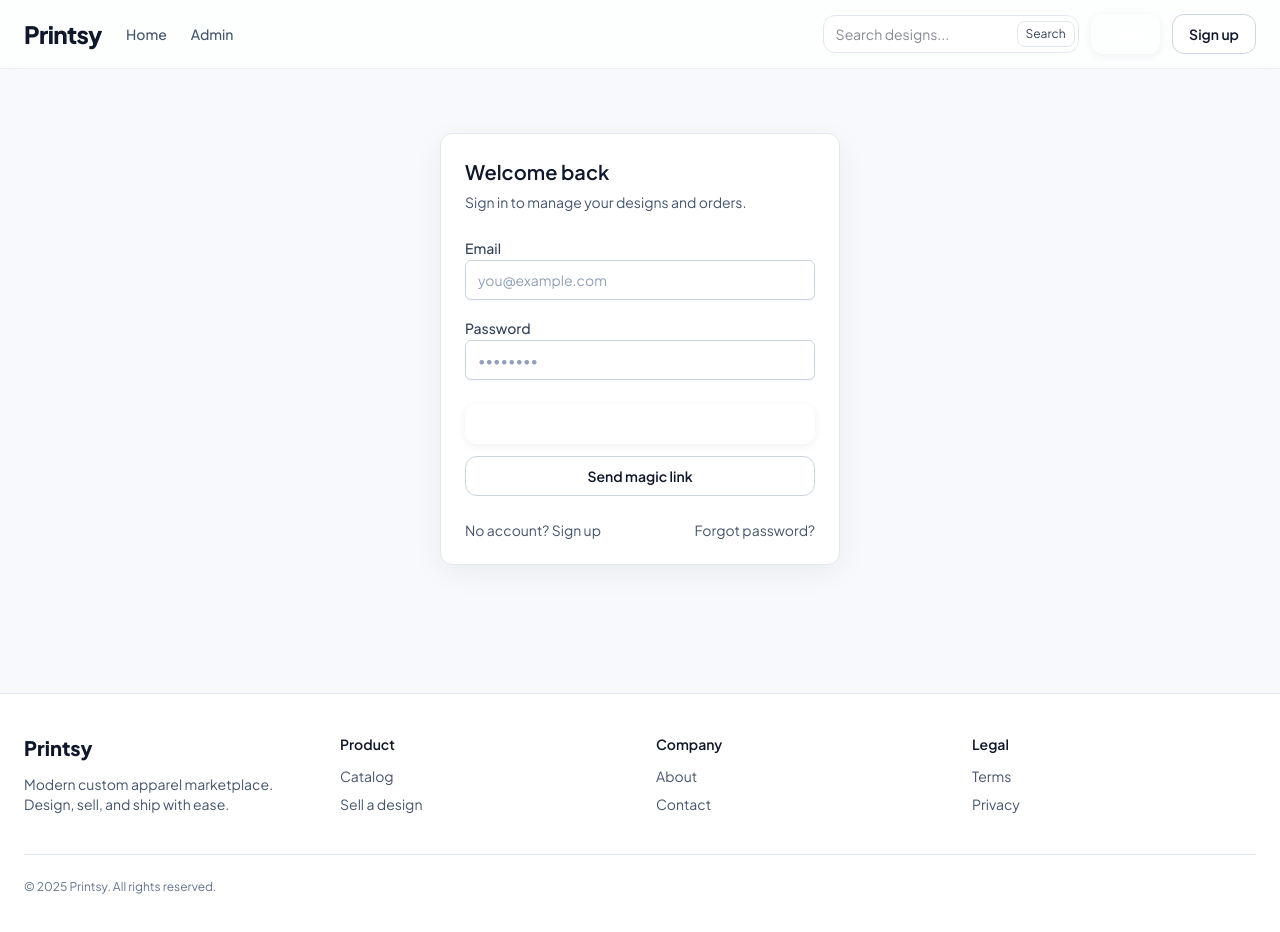
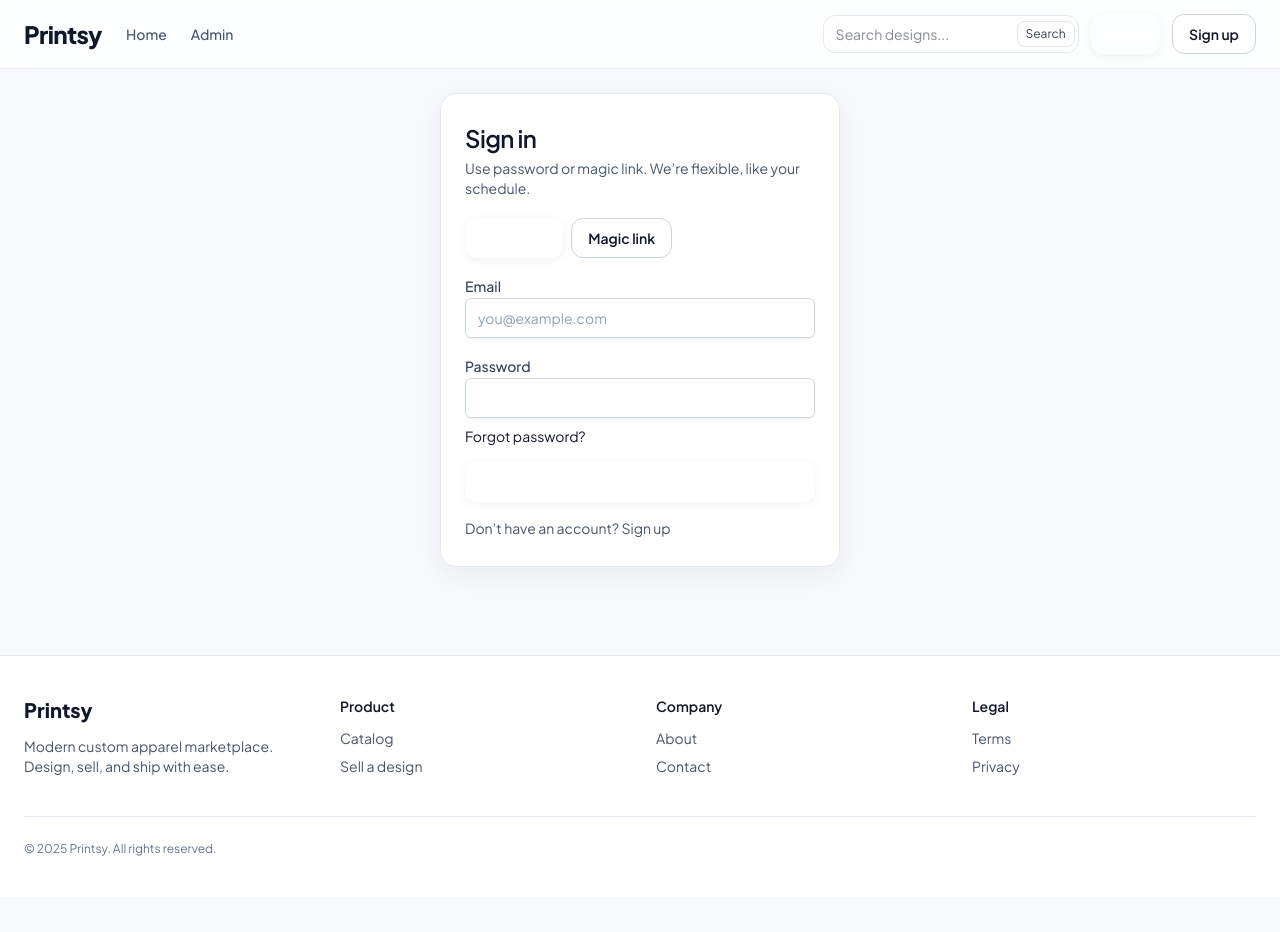
Before and after one commit to JustinLiandy/printsy, a Next.js app: page /auth/sign-in in a window 1280 px wide. Shown: the top 932 px of the page. After the commit the page ends 897 px from the top, so only its background shows below. Built offline with nearby package versions, Linux system fonts and the light colour scheme; no server answers.

Commit message:
feat(auth): full auth flow with sign-in, sign-up, reset password

```diff
--- a/src/app/auth/forgot-password/page.tsx
+++ b/src/app/auth/forgot-password/page.tsx
@@ -1,81 +1,46 @@
 "use client";
 
 import { useState } from "react";
-import Link from "next/link";
-import { z } from "zod";
-import { supabaseBrowser } from "@/lib/supabaseBrowser";
 import AuthFrame from "@/components/AuthFrame";
 import { Input } from "@/components/ui/input";
 import { Label } from "@/components/ui/label";
 import { Button } from "@/components/ui/button";
+import { supabaseBrowser } from "@/lib/supabaseBrowser";
 
-const schema = z.object({ email: z.string().email() });
+const SITE = process.env.NEXT_PUBLIC_SITE_URL!;
 
 export default function ForgotPasswordPage() {
   const supabase = supabaseBrowser();
-  const [loading, setLoading] = useState(false);
-  const [alert, setAlert] = useState<{ type: "error" | "success"; text: string } | null>(null);
+  const [email, setEmail] = useState("");
+  const [busy, setBusy] = useState(false);
+  const [msg, setMsg] = useState<{ type: "error" | "success"; text: string } | null>(null);
 
-  async function onSubmit(e: React.FormEvent<HTMLFormElement>) {
-    e.preventDefault();
-    setAlert(null);
-
-    const form = new FormData(e.currentTarget);
-    const email = String(form.get("email") || "");
-    const parsed = schema.safeParse({ email });
-    if (!parsed.success) {
-      setAlert({ type: "error", text: "Enter a valid email." });
-      return;
-    }
-
-    setLoading(true);
-    const { error } = await supabase.auth.resetPasswordForEmail(parsed.data.email, {
-      redirectTo: `${location.origin}/auth/reset-password`,
+  async function onSend() {
+    setBusy(true); setMsg(null);
+    const { error } = await supabase.auth.resetPasswordForEmail(email, {
+      redirectTo: `${SITE}/auth/reset-password`
     });
-    setLoading(false);
-
-    if (error) setAlert({ type: "error", text: error.message });
-    else setAlert({ type: "success", text: "Reset link sent. Check your email." });
+    if (error) setMsg({ type: "error", text: error.message });
+    else setMsg({ type: "success", text: "Reset email sent. Check your inbox." });
+    setBusy(false);
   }
 
   return (
-    <AuthFrame
-      title="Forgot password"
-      description="We’ll send a secure link to reset it."
-      footer={
-        <span className="text-sm text-slate-600">
-          Remember it?{" "}
-          <Link href="/auth/sign-in" className="text-brand-600 hover:underline">
-            Back to sign in
-          </Link>
-        </span>
-      }
-    >
-      <form className="space-y-4" onSubmit={onSubmit}>
-        {alert && (
-          <div
-            role="alert"
-            className={`rounded-lg border px-3 py-2 text-sm ${
-              alert.type === "error"
-                ? "border-red-200 bg-red-50 text-red-700"
-                : "border-emerald-200 bg-emerald-50 text-emerald-700"
-            }`}
-          >
-            {alert.text}
+    <AuthFrame title="Forgot password" subtitle="We’ll email you a secure reset link.">
+      <div className="space-y-4">
+        <div>
+          <Label htmlFor="email">Email</Label>
+          <Input id="email" type="email" placeholder="you@example.com" value={email} onChange={e => setEmail(e.target.value)} />
+        </div>
+        {msg && (
+          <div className={`rounded-md px-3 py-2 text-sm ${msg.type === "error" ? "bg-rose-50 text-rose-700 border border-rose-200" : "bg-emerald-50 text-emerald-700 border border-emerald-200"}`}>
+            {msg.text}
           </div>
         )}
-
-        <div className="space-y-2">
-          <Label htmlFor="email">Email</Label>
-          <Input id="email" name="email" type="email" placeholder="you@example.com" required />
-        </div>
-
-        <div className="pt-2">
-          <Button type="submit" disabled={loading} className="w-full">
-            {loading ? "Sending..." : "Send reset link"}
-          </Button>
-        </div>
-      </form>
+        <Button className="w-full" disabled={busy} onClick={onSend}>
+          {busy ? "Sending..." : "Send reset link"}
+        </Button>
+      </div>
     </AuthFrame>
   );
 }
--- a/src/app/auth/reset-password/page.tsx
+++ b/src/app/auth/reset-password/page.tsx
@@ -1,115 +1,55 @@
 "use client";
 
 import { useEffect, useState } from "react";
-import Link from "next/link";
-import { z } from "zod";
-import { useRouter } from "next/navigation";
-import { supabaseBrowser } from "@/lib/supabaseBrowser";
+import { useRouter, useSearchParams } from "next/navigation";
 import AuthFrame from "@/components/AuthFrame";
 import { Input } from "@/components/ui/input";
 import { Label } from "@/components/ui/label";
 import { Button } from "@/components/ui/button";
-
-const schema = z.object({
-  password: z.string().min(6, "Password must be at least 6 characters"),
-});
+import { supabaseBrowser } from "@/lib/supabaseBrowser";
 
 export default function ResetPasswordPage() {
+  const supabase = supabaseBrowser();
   const router = useRouter();
-  const supabase = supabaseBrowser();
+  const params = useSearchParams();
+  const [password, setPassword] = useState("");
+  const [busy, setBusy] = useState(false);
+  const [msg, setMsg] = useState<{ type: "error" | "success"; text: string } | null>(null);
+  const [ready, setReady] = useState(false);
 
-  const [canReset, setCanReset] = useState(false);
-  const [loading, setLoading] = useState(false);
-  const [alert, setAlert] = useState<{ type: "error" | "success"; text: string } | null>(null);
+  // Supabase will set a "type=recovery" and a session via cookies after the link
+  useEffect(() => {
+    const type = params.get("type");
+    setReady(type === "recovery" || true); // be lenient; supabase-js handles missing session with an error
+  }, [params]);
 
-  // When arriving from the email link, Supabase fires a PASSWORD_RECOVERY event
-  useEffect(() => {
-    const { data: sub } = supabase.auth.onAuthStateChange((event) => {
-      if (event === "PASSWORD_RECOVERY") setCanReset(true);
-    });
-    // If the session already exists (sometimes Supabase sets it immediately)
-    supabase.auth.getSession().then(({ data }) => {
-      if (data.session) setCanReset(true);
-    });
-    return () => sub.subscription.unsubscribe();
-  }, [supabase]);
-
-  async function onSubmit(e: React.FormEvent<HTMLFormElement>) {
-    e.preventDefault();
-    setAlert(null);
-
-    if (!canReset) {
-      setAlert({
-        type: "error",
-        text: "Recovery session not found. Click the link from your email again.",
-      });
-      return;
+  async function onReset() {
+    setBusy(true); setMsg(null);
+    const { error } = await supabase.auth.updateUser({ password });
+    if (error) setMsg({ type: "error", text: error.message });
+    else {
+      setMsg({ type: "success", text: "Password updated. Redirecting to sign in..." });
+      setTimeout(() => router.push("/auth/sign-in"), 1200);
     }
-
-    const form = new FormData(e.currentTarget);
-    const password = String(form.get("password") || "");
-    const parsed = schema.safeParse({ password });
-    if (!parsed.success) {
-      setAlert({ type: "error", text: parsed.error.issues[0]?.message || "Invalid password." });
-      return;
-    }
-
-    setLoading(true);
-    const { error } = await supabase.auth.updateUser({ password: parsed.data.password });
-    setLoading(false);
-
-    if (error) setAlert({ type: "error", text: error.message });
-    else {
-      setAlert({ type: "success", text: "Password updated. Redirecting to sign in..." });
-      setTimeout(() => router.replace("/auth/sign-in"), 1200);
-    }
+    setBusy(false);
   }
 
   return (
-    <AuthFrame
-      title="Reset password"
-      description="Enter your new password."
-      footer={
-        <span className="text-sm text-slate-600">
-          Done already?{" "}
-          <Link href="/auth/sign-in" className="text-brand-600 hover:underline">
-            Back to sign in
-          </Link>
-        </span>
-      }
-    >
-      <form className="space-y-4" onSubmit={onSubmit}>
-        {alert && (
-          <div
-            role="alert"
-            className={`rounded-lg border px-3 py-2 text-sm ${
-              alert.type === "error"
-                ? "border-red-200 bg-red-50 text-red-700"
-                : "border-emerald-200 bg-emerald-50 text-emerald-700"
-            }`}
-          >
-            {alert.text}
+    <AuthFrame title="Set a new password" subtitle="Make it strong, not guessable.">
+      <div className="space-y-4">
+        <div>
+          <Label htmlFor="password">New password</Label>
+          <Input id="password" type="password" value={password} onChange={e => setPassword(e.target.value)} />
+        </div>
+        {msg && (
+          <div className={`rounded-md px-3 py-2 text-sm ${msg.type === "error" ? "bg-rose-50 text-rose-700 border border-rose-200" : "bg-emerald-50 text-emerald-700 border border-emerald-200"}`}>
+            {msg.text}
           </div>
         )}
-
-        {!canReset ? (
-          <p className="text-sm text-slate-600">
-            Waiting for a valid recovery session… open the link from your email again if this
-            doesn’t switch within a few seconds.
-          </p>
-        ) : null}
-
-        <div className="space-y-2">
-          <Label htmlFor="password">New password</Label>
-          <Input id="password" name="password" type="password" placeholder="••••••••" required />
-        </div>
-
-        <div className="pt-2">
-          <Button type="submit" disabled={loading || !canReset} className="w-full">
-            {loading ? "Updating…" : "Update password"}
-          </Button>
-        </div>
-      </form>
+        <Button className="w-full" disabled={busy || !ready} onClick={onReset}>
+          {busy ? "Updating..." : "Update password"}
+        </Button>
+      </div>
     </AuthFrame>
   );
 }
--- a/src/app/auth/sign-in/page.tsx
+++ b/src/app/auth/sign-in/page.tsx
@@ -2,121 +2,86 @@
 
 import { useState } from "react";
 import Link from "next/link";
-import { useRouter } from "next/navigation";
-import { z } from "zod";
-import { supabaseBrowser } from "@/lib/supabaseBrowser";
-import  AuthFrame from "@/components/AuthFrame";
+import AuthFrame from "@/components/AuthFrame";
 import { Input } from "@/components/ui/input";
 import { Label } from "@/components/ui/label";
 import { Button } from "@/components/ui/button";
+import { supabaseBrowser } from "@/lib/supabaseBrowser";
 
-const schema = z.object({
-  email: z.string().email(),
-  password: z.string().min(6),
-});
+const SITE = process.env.NEXT_PUBLIC_SITE_URL!;
 
 export default function SignInPage() {
-  const router = useRouter();
   const supabase = supabaseBrowser();
+  const [mode, setMode] = useState<"password" | "magic">("password");
+  const [email, setEmail] = useState("");
+  const [password, setPassword] = useState("");
+  const [busy, setBusy] = useState(false);
+  const [msg, setMsg] = useState<{ type: "error" | "success"; text: string } | null>(null);
 
-  const [loading, setLoading] = useState(false);
-  const [alert, setAlert] = useState<{ type: "error" | "success"; text: string } | null>(null);
-
-  async function onSubmit(e: React.FormEvent<HTMLFormElement>) {
-    e.preventDefault();
-    setAlert(null);
-
-    const form = new FormData(e.currentTarget);
-    const values = {
-      email: String(form.get("email") || ""),
-      password: String(form.get("password") || ""),
-    };
-
-    const parsed = schema.safeParse(values);
-    if (!parsed.success) {
-      setAlert({ type: "error", text: "Please enter a valid email and password." });
-      return;
-    }
-
-    setLoading(true);
-    const { error } = await supabase.auth.signInWithPassword(parsed.data);
-    setLoading(false);
-
-    if (error) {
-      setAlert({ type: "error", text: error.message });
-      return;
-    }
-    router.replace("/seller");
+  async function doPassword() {
+    setBusy(true); setMsg(null);
+    const { error } = await supabase.auth.signInWithPassword({ email, password });
+    if (error) setMsg({ type: "error", text: error.message });
+    else setMsg({ type: "success", text: "Signed in. Redirecting..." });
+    setBusy(false);
   }
 
-  async function signInWithMagic(e: React.MouseEvent<HTMLButtonElement>) {
-    e.preventDefault();
-    setAlert(null);
-
-    const emailInput = document.getElementById("email") as HTMLInputElement | null;
-    if (!emailInput?.value) {
-      setAlert({ type: "error", text: "Enter your email first, then use magic link." });
-      return;
-    }
+  async function doMagic() {
+    setBusy(true); setMsg(null);
     const { error } = await supabase.auth.signInWithOtp({
-      email: emailInput.value,
-      options: { emailRedirectTo: `${location.origin}/auth/callback` },
+      email,
+      options: { emailRedirectTo: `${SITE}/auth/callback` }
     });
-    if (error) setAlert({ type: "error", text: error.message });
-    else setAlert({ type: "success", text: "Magic link sent. Check your email." });
+    if (error) setMsg({ type: "error", text: error.message });
+    else setMsg({ type: "success", text: "Magic link sent. Check your email." });
+    setBusy(false);
   }
 
   return (
     <AuthFrame
-      title="Welcome back"
-      description="Sign in to manage your designs and orders."
-      footer={
-        <>
-          <span className="text-sm text-slate-600">
-            No account?{" "}
-            <Link className="text-brand-600 hover:underline" href="/auth/sign-up">
-              Sign up
-            </Link>
-          </span>
-          <Link className="text-sm text-slate-600 hover:underline" href="/auth/forgot-password">
-            Forgot password?
-          </Link>
-        </>
-      }
+      title="Sign in"
+      subtitle="Use password or magic link. We’re flexible, like your schedule."
     >
-      <form className="space-y-4" onSubmit={onSubmit}>
-        {alert && (
-          <div
-            role="alert"
-            className={`rounded-lg border px-3 py-2 text-sm ${
-              alert.type === "error"
-                ? "border-red-200 bg-red-50 text-red-700"
-                : "border-emerald-200 bg-emerald-50 text-emerald-700"
-            }`}
-          >
-            {alert.text}
+      <div className="mb-4 flex gap-2">
+        <Button type="button" variant={mode === "password" ? "default" : "outline"} onClick={() => setMode("password")}>
+          Password
+        </Button>
+        <Button type="button" variant={mode === "magic" ? "default" : "outline"} onClick={() => setMode("magic")}>
+          Magic link
+        </Button>
+      </div>
+
+      <div className="space-y-4">
+        <div>
+          <Label htmlFor="email">Email</Label>
+          <Input id="email" type="email" placeholder="you@example.com" value={email} onChange={e => setEmail(e.target.value)} />
+        </div>
+
+        {mode === "password" && (
+          <div>
+            <Label htmlFor="password">Password</Label>
+            <Input id="password" type="password" value={password} onChange={e => setPassword(e.target.value)} />
+            <div className="mt-2 text-sm">
+              <Link className="text-brand-600 hover:underline" href="/auth/forgot-password">Forgot password?</Link>
+            </div>
           </div>
         )}
 
-        <div className="space-y-2">
-          <Label htmlFor="email">Email</Label>
-          <Input id="email" name="email" type="email" placeholder="you@example.com" required />
-        </div>
+        {msg && (
+          <div className={`rounded-md px-3 py-2 text-sm ${msg.type === "error" ? "bg-rose-50 text-rose-700 border border-rose-200" : "bg-emerald-50 text-emerald-700 border border-emerald-200"}`}>
+            {msg.text}
+          </div>
+        )}
 
-        <div className="space-y-2">
-          <Label htmlFor="password">Password</Label>
-          <Input id="password" name="password" type="password" placeholder="••••••••" required />
-        </div>
+        <Button className="w-full" disabled={busy} onClick={mode === "password" ? doPassword : doMagic}>
+          {busy ? "Working..." : mode === "password" ? "Sign in" : "Send magic link"}
+        </Button>
 
-        <div className="flex flex-col gap-3 pt-2">
-          <Button type="submit" disabled={loading}>
-            {loading ? "Signing in..." : "Sign in"}
-          </Button>
-          <Button type="button" variant="outline" onClick={signInWithMagic}>
-            Send magic link
-          </Button>
-        </div>
-      </form>
+        <p className="text-sm text-slate-600">
+          Don’t have an account?{" "}
+          <Link className="text-brand-600 hover:underline" href="/auth/sign-up">Sign up</Link>
+        </p>
+      </div>
     </AuthFrame>
   );
 }
--- a/src/app/auth/sign-up/page.tsx
+++ b/src/app/auth/sign-up/page.tsx
@@ -2,107 +2,86 @@
 
 import { useState } from "react";
 import Link from "next/link";
-import { z } from "zod";
-import { supabaseBrowser } from "@/lib/supabaseBrowser";
 import AuthFrame from "@/components/AuthFrame";
 import { Input } from "@/components/ui/input";
 import { Label } from "@/components/ui/label";
 import { Button } from "@/components/ui/button";
+import { supabaseBrowser } from "@/lib/supabaseBrowser";
 
-const schema = z.object({
-  email: z.string().email(),
-  password: z.string().min(6, "Password must be at least 6 characters"),
-});
+const SITE = process.env.NEXT_PUBLIC_SITE_URL!;
 
-export default function SignUpPage() {
+export default function SignInPage() {
   const supabase = supabaseBrowser();
-  const [loading, setLoading] = useState(false);
-  const [alert, setAlert] = useState<{ type: "error" | "success"; text: string } | null>(null);
+  const [mode, setMode] = useState<"password" | "magic">("password");
+  const [email, setEmail] = useState("");
+  const [password, setPassword] = useState("");
+  const [busy, setBusy] = useState(false);
+  const [msg, setMsg] = useState<{ type: "error" | "success"; text: string } | null>(null);
 
-  async function onSubmit(e: React.FormEvent<HTMLFormElement>) {
-    e.preventDefault();
-    setAlert(null);
+  async function doPassword() {
+    setBusy(true); setMsg(null);
+    const { error } = await supabase.auth.signInWithPassword({ email, password });
+    if (error) setMsg({ type: "error", text: error.message });
+    else setMsg({ type: "success", text: "Signed in. Redirecting..." });
+    setBusy(false);
+  }
 
-    const form = new FormData(e.currentTarget);
-    const values = {
-      email: String(form.get("email") || ""),
-      password: String(form.get("password") || ""),
-    };
-    const parsed = schema.safeParse(values);
-    if (!parsed.success) {
-      setAlert({ type: "error", text: parsed.error.issues[0]?.message || "Invalid inputs." });
-      return;
-    }
-
-    setLoading(true);
-    const { data, error } = await supabase.auth.signUp({
-      email: parsed.data.email,
-      password: parsed.data.password,
-      options: { emailRedirectTo: `${location.origin}/auth/callback` },
+  async function doMagic() {
+    setBusy(true); setMsg(null);
+    const { error } = await supabase.auth.signInWithOtp({
+      email,
+      options: { emailRedirectTo: `${SITE}/auth/callback` }
     });
-    setLoading(false);
-
-    if (error) {
-      setAlert({ type: "error", text: error.message });
-      return;
-    }
-
-    // If email confirmations are ON: no session yet → tell them to verify
-    if (!data.session) {
-      setAlert({
-        type: "success",
-        text: "Account created. Check your email to verify, then sign in.",
-      });
-    } else {
-      // If confirmations are OFF: you'll have a session → optional redirect
-      setAlert({ type: "success", text: "Signed up. Redirecting..." });
-      // router.replace("/seller"); // uncomment if you disabled confirmations for dev
-    }
+    if (error) setMsg({ type: "error", text: error.message });
+    else setMsg({ type: "success", text: "Magic link sent. Check your email." });
+    setBusy(false);
   }
 
   return (
     <AuthFrame
-      title="Create your account"
-      description="Start selling your designs in minutes."
-      footer={
-        <span className="text-sm text-slate-600">
-          Already have an account?{" "}
-          <Link href="/auth/sign-in" className="text-brand-600 hover:underline">
-            Sign in
-          </Link>
-        </span>
-      }
+      title="Sign in"
+      subtitle="Use password or magic link. We’re flexible, like your schedule."
     >
-      <form className="space-y-4" onSubmit={onSubmit}>
-        {alert && (
-          <div
-            role="alert"
-            className={`rounded-lg border px-3 py-2 text-sm ${
-              alert.type === "error"
-                ? "border-red-200 bg-red-50 text-red-700"
-                : "border-emerald-200 bg-emerald-50 text-emerald-700"
-            }`}
-          >
-            {alert.text}
+      <div className="mb-4 flex gap-2">
+        <Button type="button" variant={mode === "password" ? "default" : "outline"} onClick={() => setMode("password")}>
+          Password
+        </Button>
+        <Button type="button" variant={mode === "magic" ? "default" : "outline"} onClick={() => setMode("magic")}>
+          Magic link
+        </Button>
+      </div>
+
+      <div className="space-y-4">
+        <div>
+          <Label htmlFor="email">Email</Label>
+          <Input id="email" type="email" placeholder="you@example.com" value={email} onChange={e => setEmail(e.target.value)} />
+        </div>
+
+        {mode === "password" && (
+          <div>
+            <Label htmlFor="password">Password</Label>
+            <Input id="password" type="password" value={password} onChange={e => setPassword(e.target.value)} />
+            <div className="mt-2 text-sm">
+              <Link className="text-brand-600 hover:underline" href="/auth/forgot-password">Forgot password?</Link>
+            </div>
           </div>
         )}
 
-        <div className="space-y-2">
-          <Label htmlFor="email">Email</Label>
-          <Input id="email" name="email" type="email" placeholder="you@example.com" required />
-        </div>
+        {msg && (
+          <div className={`rounded-md px-3 py-2 text-sm ${msg.type === "error" ? "bg-rose-50 text-rose-700 border border-rose-200" : "bg-emerald-50 text-emerald-700 border border-emerald-200"}`}>
+            {msg.text}
+          </div>
+        )}
 
-        <div className="space-y-2">
-          <Label htmlFor="password">Password</Label>
-          <Input id="password" name="password" type="password" placeholder="••••••••" required />
-        </div>
+        <Button className="w-full" disabled={busy} onClick={mode === "password" ? doPassword : doMagic}>
+          {busy ? "Working..." : mode === "password" ? "Sign in" : "Send magic link"}
+        </Button>
 
-        <div className="pt-2">
-          <Button type="submit" disabled={loading} className="w-full">
-            {loading ? "Creating..." : "Create account"}
-          </Button>
-        </div>
-      </form>
+        <p className="text-sm text-slate-600">
+          Don’t have an account?{" "}
+          <Link className="text-brand-600 hover:underline" href="/auth/sign-up">Sign up</Link>
+        </p>
+      </div>
     </AuthFrame>
   );
 }
--- a/src/components/AuthFrame.tsx
+++ b/src/components/AuthFrame.tsx
@@ -1,36 +1,32 @@
 "use client";
 
-import { Card, CardHeader, CardTitle, CardDescription, CardContent, CardFooter } from "@/components/ui/card";
+import { ReactNode } from "react";
 import { cn } from "@/lib/utils";
 
-export default function AuthFrame({
+export function AuthFrame({
   title,
-  description,
-  footer,
+  subtitle,
   children,
   className,
 }: {
   title: string;
-  description?: string;
-  footer?: React.ReactNode;
-  children: React.ReactNode;
+  subtitle?: string;
+  children: ReactNode;
   className?: string;
 }) {
   return (
-    <div className="mx-auto flex min-h-[70vh] max-w-md items-center p-6">
-      <Card className={cn("w-full shadow-card border-slate-200 bg-white", className)}>
-        <CardHeader>
-          <CardTitle className="text-xl text-slate-900">{title}</CardTitle>
-          {description ? (
-            <CardDescription className="text-slate-600">{description}</CardDescription>
-          ) : null}
-        </CardHeader>
-        <CardContent>{children}</CardContent>
-        {footer ? <CardFooter className="justify-between">{footer}</CardFooter> : null}
-      </Card>
+    <div className="mx-auto max-w-md p-6">
+      <div
+        className={cn(
+          "rounded-2xl border border-slate-200 bg-white/90 shadow-card backdrop-blur",
+          "px-6 py-7"
+        )}
+      >
+        <h1 className="text-2xl font-semibold tracking-tight text-slate-900">{title}</h1>
+        {subtitle && <p className="mt-1 text-sm text-slate-600">{subtitle}</p>}
+        <div className="mt-5">{children}</div>
+      </div>
     </div>
   );
 }
-
-// Optional named export if you really want to import { AuthFrame }
-export { AuthFrame as NamedAuthFrame };
+export default AuthFrame;
```
Also changed, not shown: src/app/auth/callback/route.ts (+3 -4 lines).
